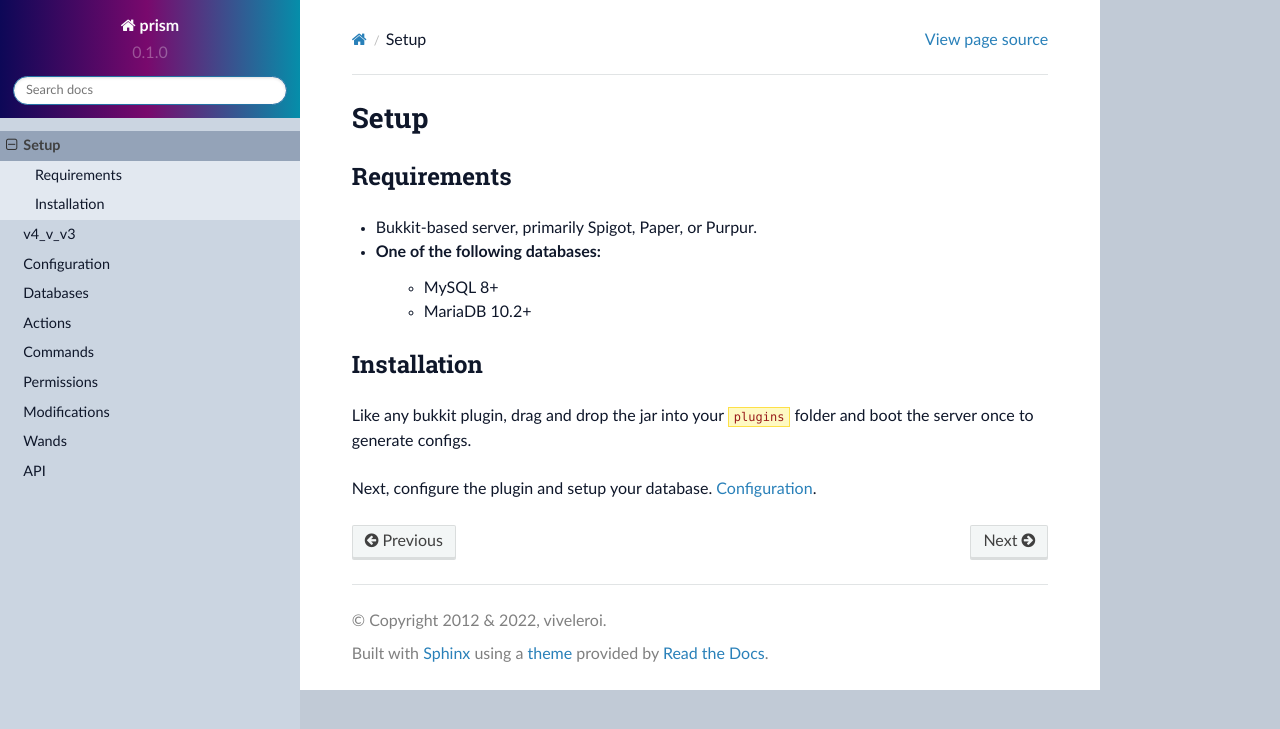
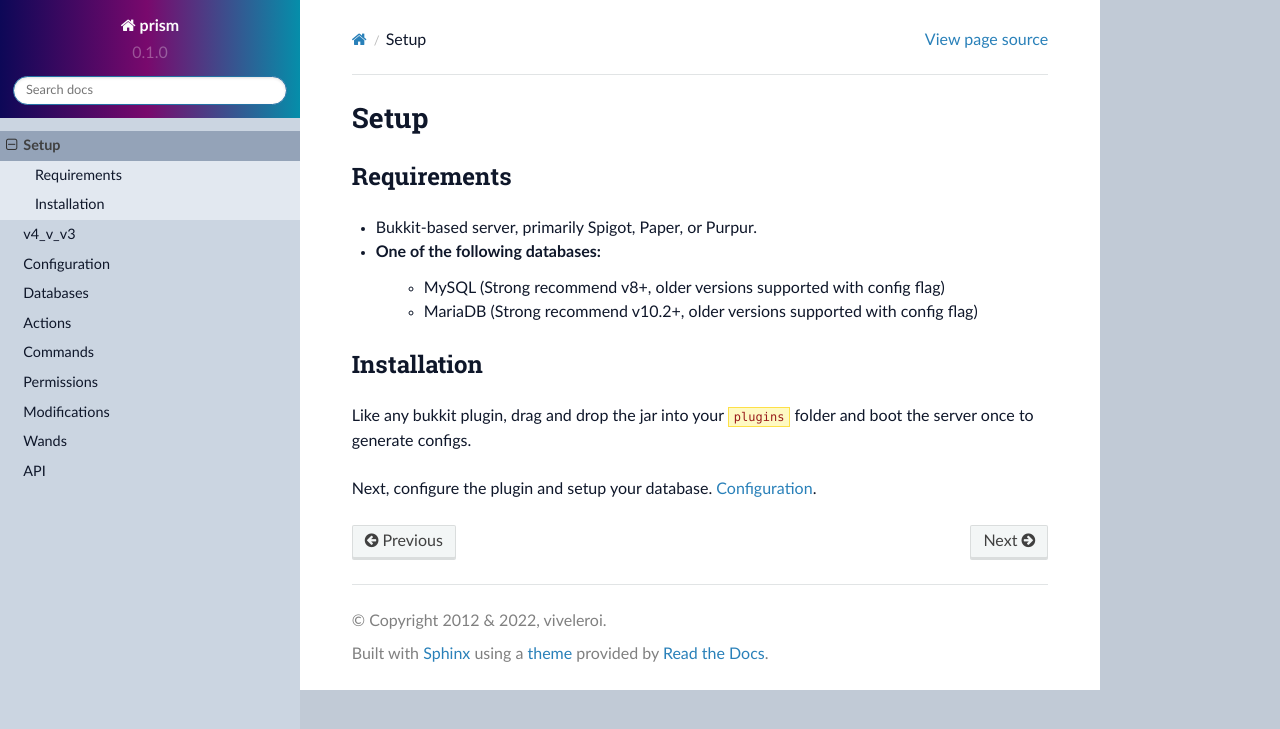
Before and after one commit to prism/prism-docs, a Sphinx documentation site: the page built from docs/source/setup.rst, in a window 1280 px wide. Shown: the top 729 px of the page. Built offline with Sphinx 7.4.7 and the Read the Docs theme 2.0.0, drawn with Linux system fonts in a browser that asks for light colours.

```diff
--- a/docs/source/setup.rst
+++ b/docs/source/setup.rst
@@ -8,8 +8,8 @@ Requirements
 
 * Bukkit-based server, primarily Spigot, Paper, or Purpur.
 * One of the following databases:
-   * MySQL 8+
-   * MariaDB 10.2+
+   * MySQL (Strong recommend v8+, older versions supported with config flag)
+   * MariaDB (Strong recommend v10.2+, older versions supported with config flag)
 
 .. _installation:
 
```
Also changed, not shown: docs/source/config/storage.rst (+7 -0 lines).
